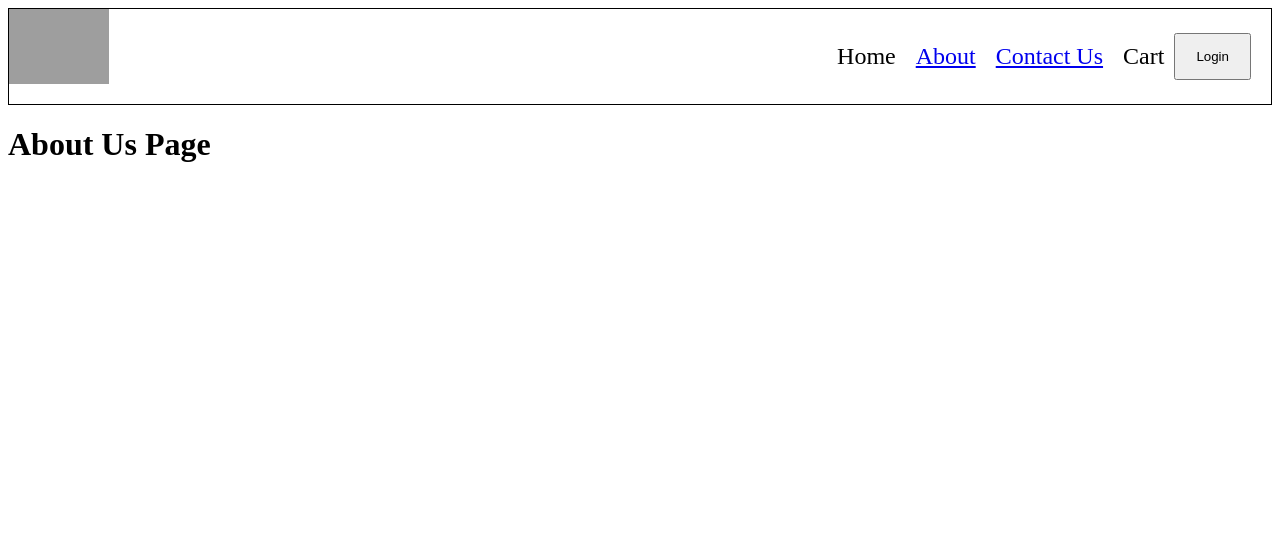
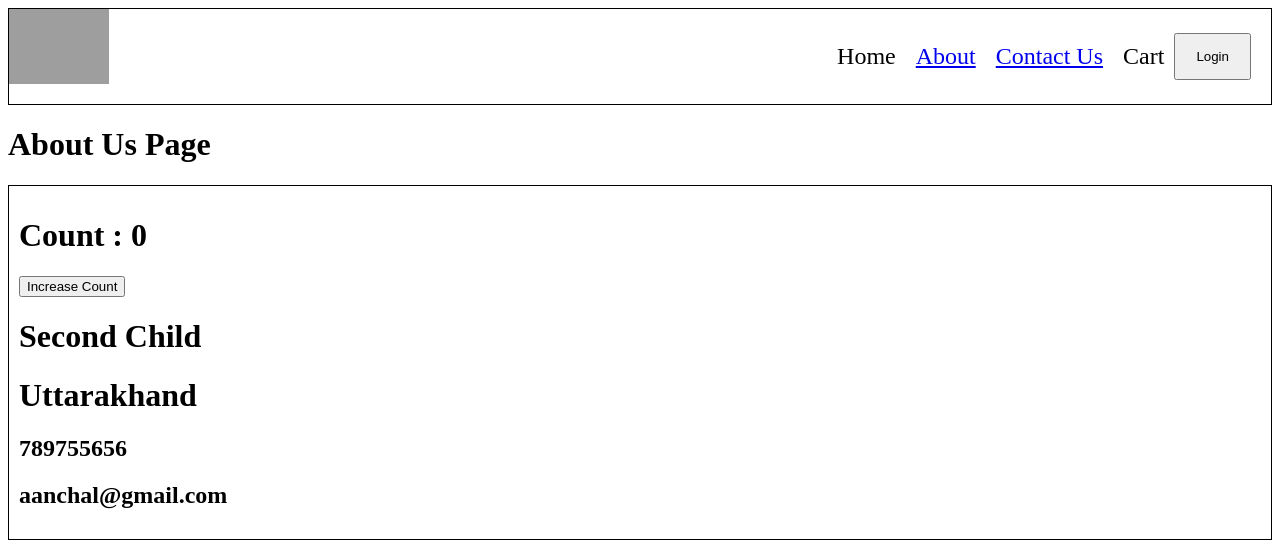
Before and after one commit to anchalarora/namaste-react-meal-mingle-app, a React (Vite) app: page /about in a window 1280 px wide. Shown: the top 548 px of the page. Built offline with nearby package versions, Linux system fonts and the light colour scheme; grey boxes are pictures that could not be loaded.

Commit message:
episode08 Claas based components

```diff
--- a/index.css
+++ b/index.css
@@ -120,3 +120,8 @@
     margin-bottom: 10px;
   }
 }
+
+.user-card {
+  padding:10px;
+  border: 1px solid black;
+}
--- a/src/components/About.js
+++ b/src/components/About.js
@@ -1,9 +1,39 @@
-const About = () => {
-  return (
-    <div className="about-container">
-      <h1>About Us Page</h1>
-    </div>
-  );
-};
+import React from "react";
+import User from "./User";
+import UserClassBased from "./UserClassBased";
+
+class About extends React.Component {
+
+  constructor(props){
+
+    super(props);
+    console.log("Parent Constructor")
+  }
+
+  componentDidMount(){
+    console.log("Parent componentDidMount called");
+    this.timer = setInterval(()=>{
+      console.log("Interval of 1000 sec set")
+    }, 1000)
+  }
+
+  componentWillUnmount(){
+
+      clearInterval(this.timer);
+      console.log("Parent componentWillUnMount called");
+  }
+  render() {
+
+    console.log("Parent render")
+    return (
+      <div className="about-container">
+        <h1>About Us Page</h1>
+         <User name="Second Child" location="Uttarakhand" />
+        {/* <UserClassBased name="First Child" location="Uttarakhand" /> */}
+        {/* <UserClassBased name="Second Child" location="Uttarakhand" /> */}
+      </div>
+    );
+  }
+}
 
 export default About;
--- a/src/components/RestaurantMenu.js
+++ b/src/components/RestaurantMenu.js
@@ -44,7 +44,7 @@ const RestaurantMenu = () => {
         {cuisines.join(", ")}- {costForTwoMessage}
       </p>
       <p>Rating : {avgRating}</p>
-      <h1>"Menu"</h1>
+      <h1>Menu</h1>
       <ul>
         {itemCards.map((item) => (
           <li key={item.card.info.id}>
--- /dev/null
+++ b/src/components/User.js
@@ -0,0 +1,34 @@
+import { useEffect, useState } from "react";
+
+const User = (props) => {
+  useEffect(() => {
+    const timer = setInterval(() => {
+      console.log("timer of 1 sec");
+    }, 1000);
+
+    return ()=>{
+        console.log("timer stopped in unmount");
+        clearInterval(timer)
+    }
+  }, []);
+
+  const [count, setCount] = useState(0);
+  return (
+    <div className="user-card">
+      <h1>Count : {count}</h1>
+      <button
+        onClick={() => {
+          setCount(count + 1);
+        }}
+      >
+        Increase Count
+      </button>
+      <h1>{props.name}</h1>
+      <h1>{props.location}</h1>
+      <h2>789755656</h2>
+      <h2>aanchal@gmail.com</h2>
+    </div>
+  );
+};
+
+export default User;
--- /dev/null
+++ b/src/components/UserClassBased.js
@@ -0,0 +1,58 @@
+import React from "react";
+
+class UserClassBased extends React.Component {
+
+  constructor(props){
+    super(props);
+
+    console.log(this.props.name,"child Constructor")
+    this.state ={
+      //count:0, count2:0
+      userInfo : {
+        name:"Dummy Name",
+        location:"dummy Location",
+        company:"dummy company",
+        avatar_url:"url"
+      }
+
+    }
+  }
+
+  async componentDidMount(){
+
+    console.log(this.props.name,"child Component Did Mount")
+
+    const data = await fetch("https://api.github.com/users/akshaymarch7");
+    const json = await data.json();
+    console.log(json)
+    this.setState({userInfo : json})
+
+
+  }
+
+  render() {
+
+    console.log(this.props.name,"Child render")
+
+    const {name, location, avatar_url, company} = this.state.userInfo || {};
+
+    return (
+      <div className="user-card">
+        {/* <h1>Count : {this.state.count}</h1>
+        <h1>Count2 : {this.state.count2}</h1>
+        <button onClick={()=>{
+          this.setState({count: this.state.count+1, count2:this.state.count2+3})
+        }}>Increase Count</button> */}
+        {/* <h1>{this.props.name}</h1>
+        <h1>{this.props.location}</h1> */}
+
+        <h1>{name}</h1>
+        <h1>{location}</h1>
+        <h1>{company}</h1>
+        <img src={avatar_url}/>
+      </div>
+    );
+  }
+}
+
+export default UserClassBased;
```
